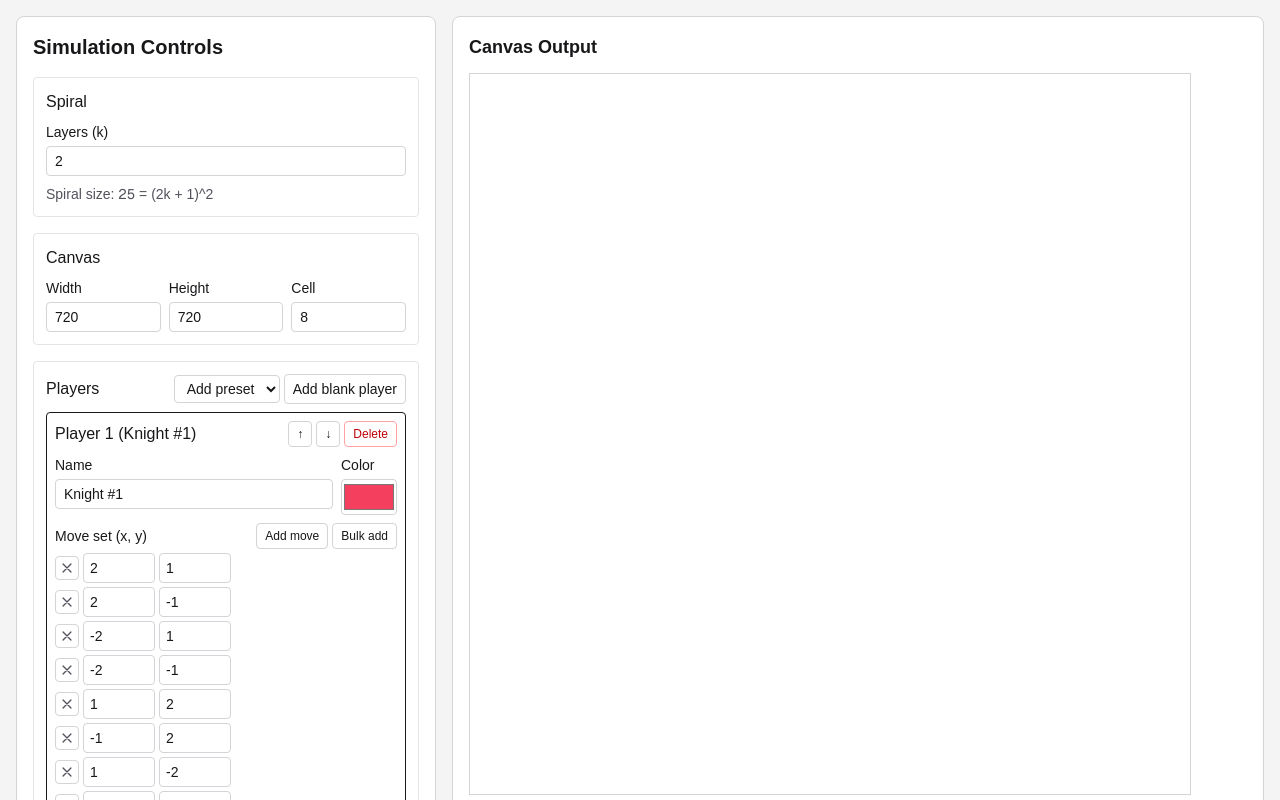
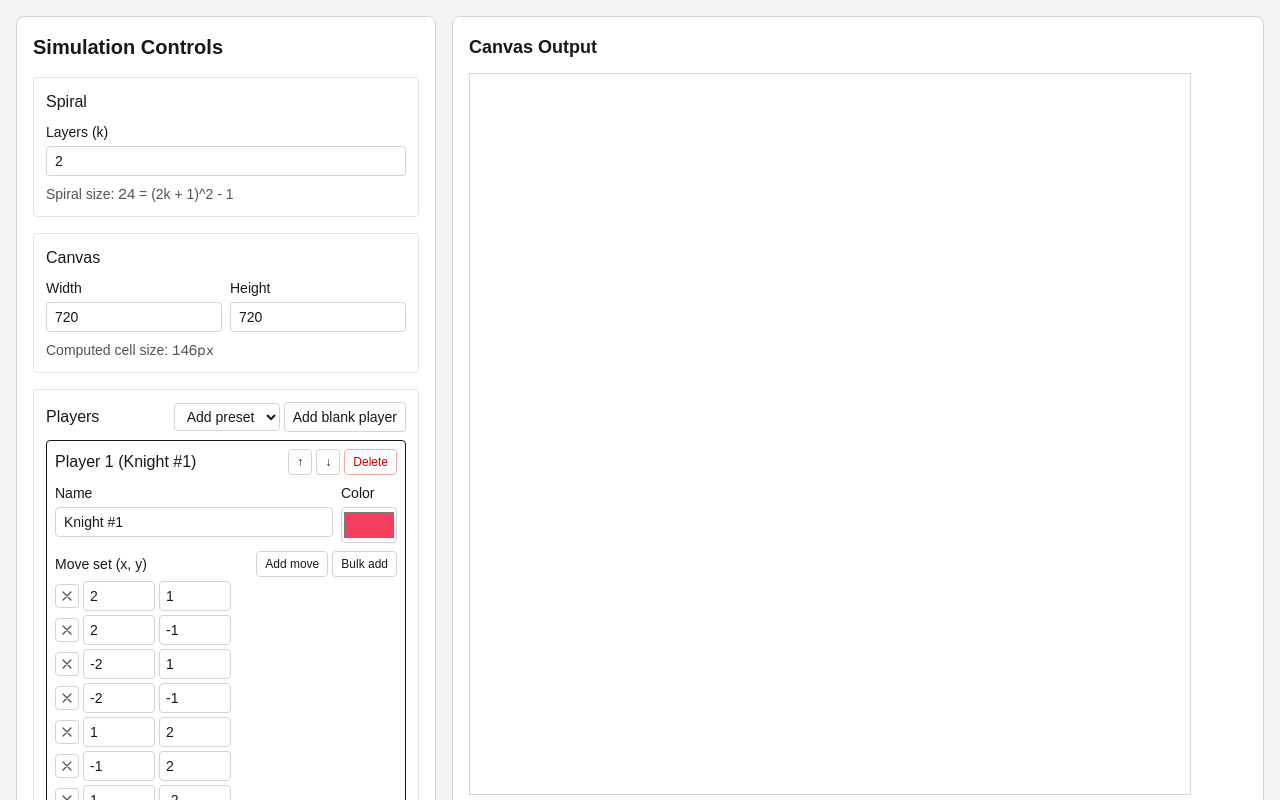
Before and after one commit to motiwalam/sloanes-knights, a Next.js app: page / in a window 1280 px wide. Shown: the top 800 px of the page. Built offline with nearby package versions, Linux system fonts and the light colour scheme.

Commit message:
automatically compute cell size

```diff
--- a/app/page.tsx
+++ b/app/page.tsx
@@ -37,6 +37,7 @@ const DEFAULT_COLORS = [
   "#a855f7",
   "#06b6d4",
 ];
+const MIN_RECOMMENDED_CELL_SIZE = 1;
 
 let playerIdCounter = 1;
 
@@ -242,7 +243,6 @@ export default function Home() {
   });
   const [canvasWidth, setCanvasWidth] = useState(720);
   const [canvasHeight, setCanvasHeight] = useState(720);
-  const [cellSize, setCellSize] = useState(8);
   const [pixels, setPixels] = useState<Pixel[]>([]);
   const [error, setError] = useState<string | null>(null);
   const [bulkMoveModalPlayerId, setBulkMoveModalPlayerId] = useState<
@@ -251,7 +251,16 @@ export default function Home() {
   const [bulkMoveInput, setBulkMoveInput] = useState("");
   const canvasRef = useRef<HTMLCanvasElement | null>(null);
 
-  const spiralSize = (2 * layers + 1) ** 2;
+  const spiralSize = (2 * layers + 1) ** 2 - 1;
+  const cellSize = useMemo(
+    () =>
+      Math.max(
+        1,
+        Math.floor(Math.min(canvasWidth, canvasHeight) / Math.sqrt(spiralSize)),
+      ),
+    [canvasWidth, canvasHeight, spiralSize],
+  );
+  const isCellSizeTooSmall = cellSize < MIN_RECOMMENDED_CELL_SIZE;
   const bulkMoveTargetPlayer =
     players.find((player) => player.id === bulkMoveModalPlayerId) ?? null;
   const bulkMoveParse = useMemo(
@@ -356,9 +365,6 @@ export default function Home() {
       if (!Number.isInteger(layers) || layers < 0) {
         throw new Error("Layers must be a non-negative integer.");
       }
-      if (!Number.isInteger(cellSize) || cellSize <= 0) {
-        throw new Error("Cell size must be a positive integer.");
-      }
       if (!Number.isInteger(canvasWidth) || canvasWidth <= 0) {
         throw new Error("Canvas width must be a positive integer.");
       }
@@ -429,13 +435,13 @@ export default function Home() {
             </label>
             <p className="text-sm text-zinc-600">
               Spiral size: <span className="font-mono">{spiralSize}</span> = (2k
-              + 1)^2
+              + 1)^2 - 1
             </p>
           </div>
 
           <div className="space-y-2 rounded border border-zinc-200 p-3">
             <h2 className="font-medium">Canvas</h2>
-            <div className="grid grid-cols-3 gap-2">
+            <div className="grid grid-cols-2 gap-2">
               <label className="flex flex-col gap-1 text-sm">
                 Width
                 <input
@@ -466,22 +472,17 @@ export default function Home() {
                   className="rounded border border-zinc-300 px-2 py-1"
                 />
               </label>
-              <label className="flex flex-col gap-1 text-sm">
-                Cell
-                <input
-                  type="number"
-                  min={1}
-                  step={1}
-                  value={cellSize}
-                  onChange={(event) =>
-                    setCellSize(
-                      Math.max(1, parseIntegerInput(event.target.value, 1)),
-                    )
-                  }
-                  className="rounded border border-zinc-300 px-2 py-1"
-                />
-              </label>
             </div>
+            <p className="text-sm text-zinc-600">
+              Computed cell size:{" "}
+              <span className="font-mono">{cellSize}px</span>
+            </p>
+            {isCellSizeTooSmall ? (
+              <p className="text-sm text-amber-700">
+                The computed cell size is very small ({cellSize}px). Increase
+                the canvas width or height to keep the spiral visible.
+              </p>
+            ) : null}
           </div>
 
           <div className="space-y-2 rounded border border-zinc-200 p-3">
```
